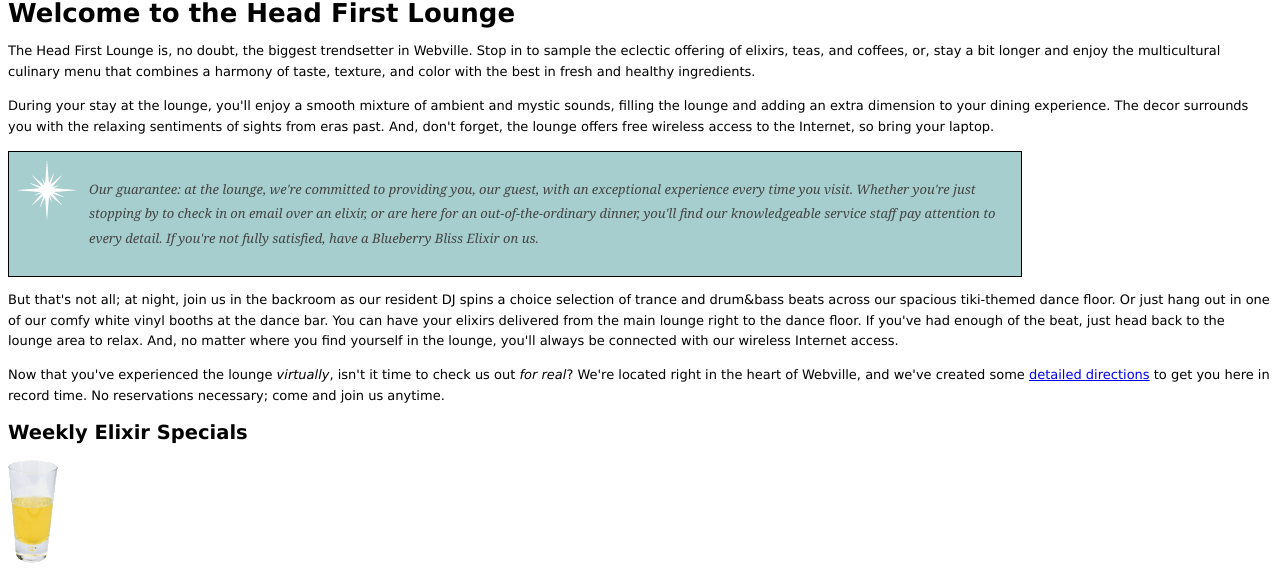
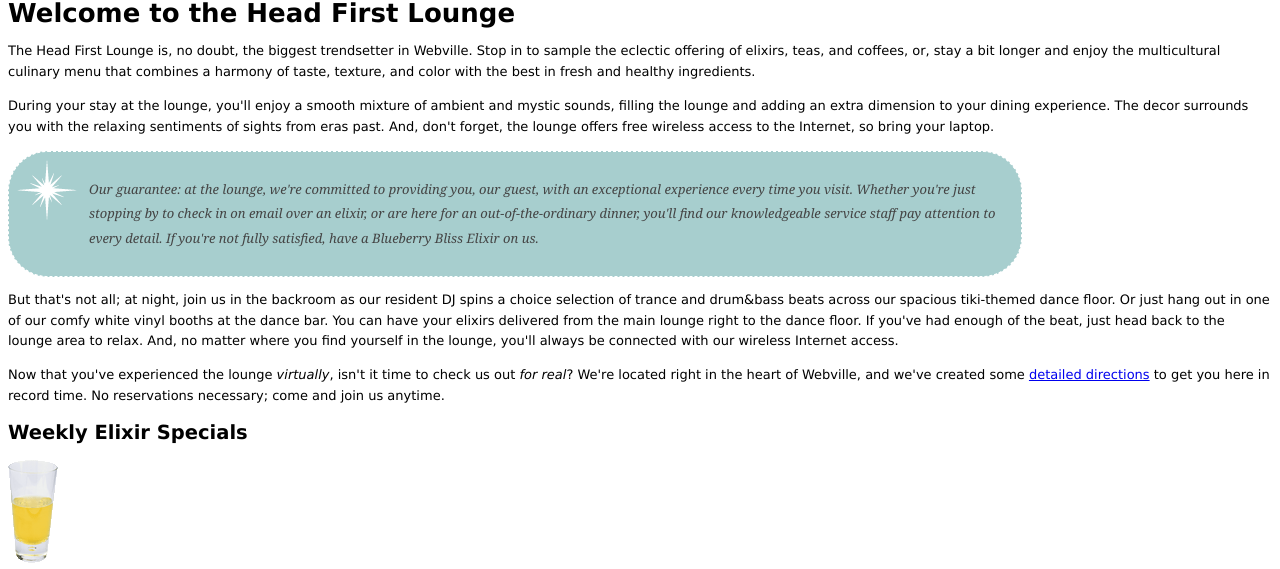
Before and after one commit to panicbrain/HTML_Book_Exercises, a plain HTML site: page chapter9/Lounge.html in a window 1280 px wide. Shown: the part 231-800 px from the top of the page. Drawn offline with Linux system fonts and the light colour scheme.

Commit message:
add style to border

```diff
--- a/chapter9/Lounge.css
+++ b/chapter9/Lounge.css
@@ -4,14 +4,15 @@ body{
   line-height: 1.6em;
 }
 
-.guarantee {
+#guarantee {
 	font-family: Georgia, "Times New Roman", Times, serif;
 	line-height: 1.9em;
 	font-style: italic;
 	color: #444444;
-	border-color: black;
+	border-color: white;
 	border-width: 1px;
-	border-style: solid;
+	border-style: dashed;
+	border-radius: 40px;
 	background-color: #a7cece;
 	padding: 25px;
 	padding-left: 80px;
@@ -20,4 +21,5 @@ body{
 	background-image: url(images/background.gif);
 	background-repeat: no-repeat;
 	background-position: top left;
+
 }
--- a/chapter9/Lounge.html
+++ b/chapter9/Lounge.html
@@ -24,7 +24,7 @@
       access to the Internet, so bring your laptop.
     </p>
 
-    <p class="guarantee">
+    <p id="guarantee">
       Our guarantee: at the lounge, we're committed to providing you,
       our guest, with an exceptional experience every time you visit.
       Whether you're just stopping by to check in on email over an
```
